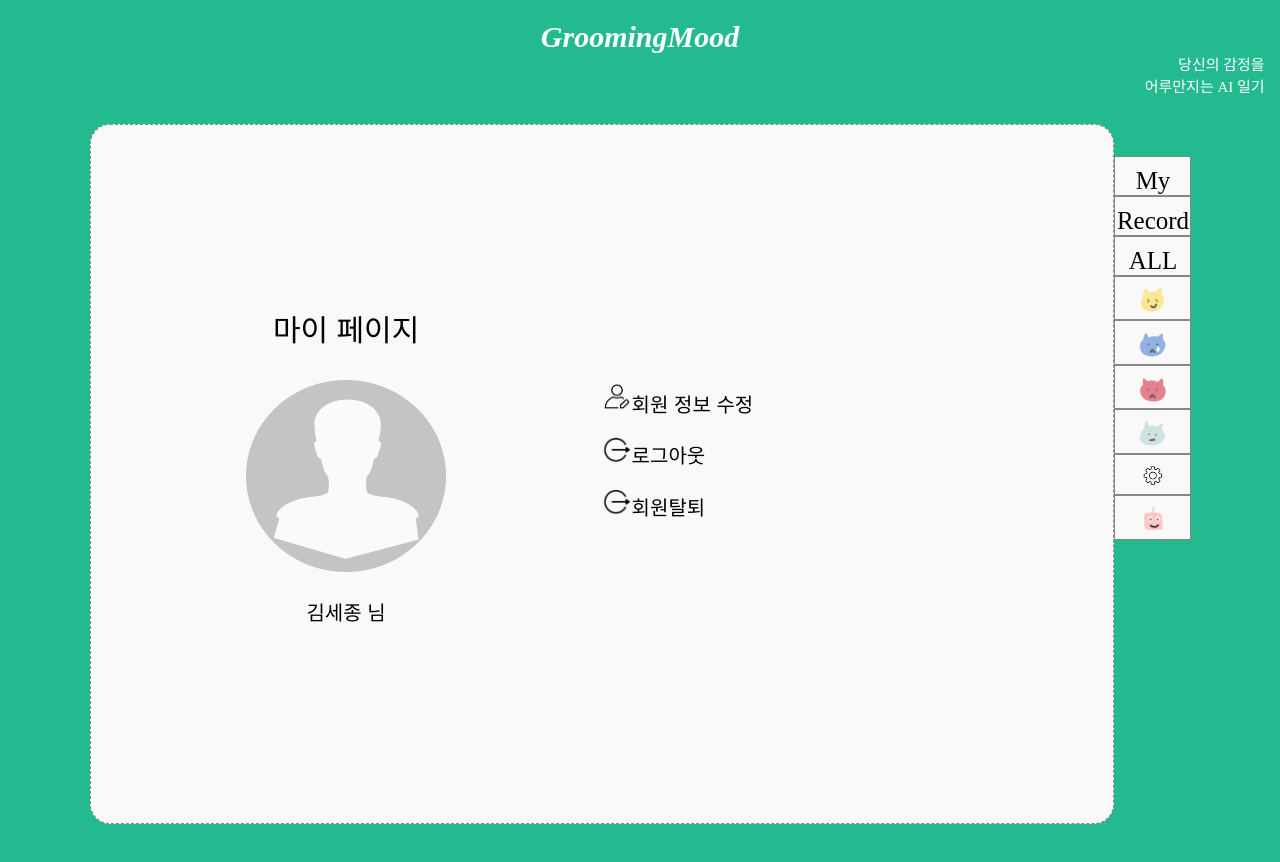
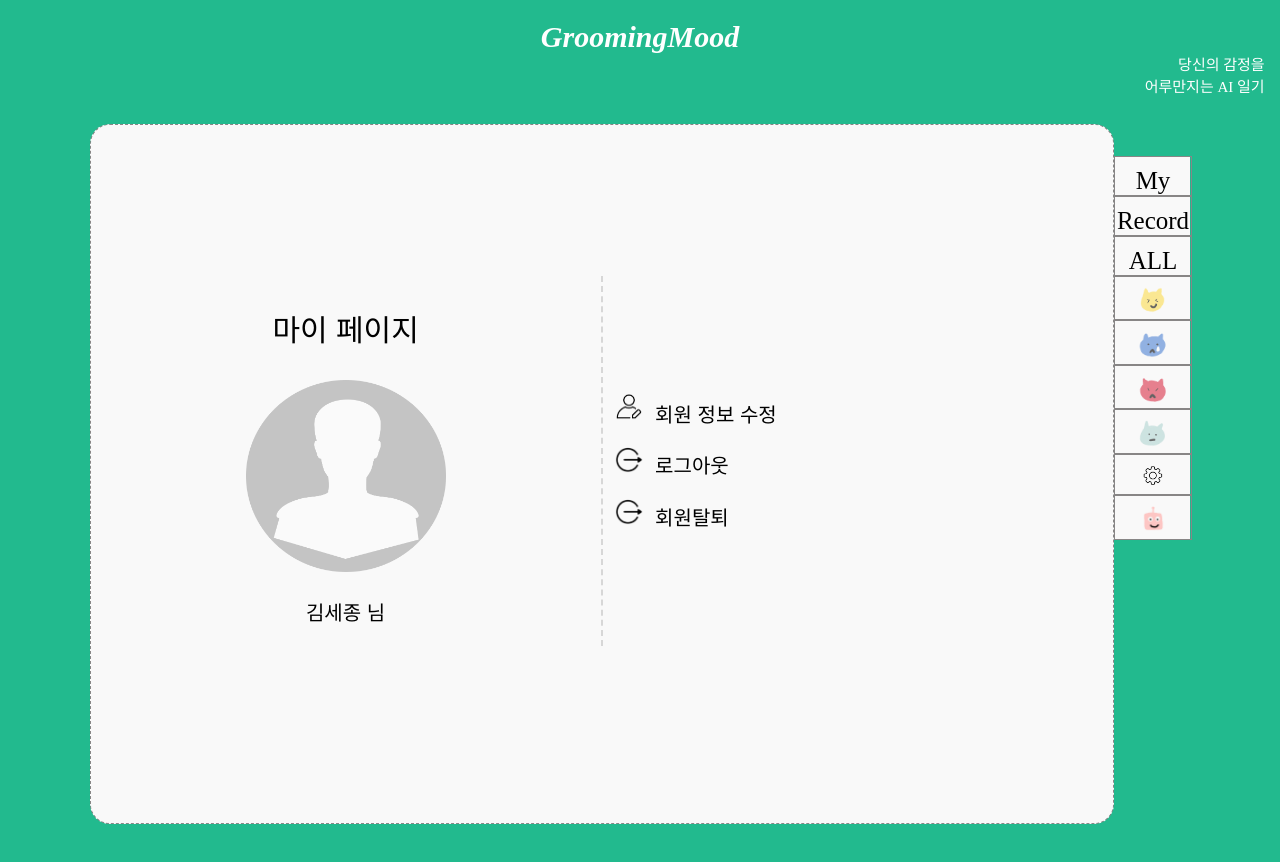
Before and after one commit to Grooming-Mood/front, a React (Create React App) app: page /setting in a window 1280 px wide. Shown: the top 862 px of the page. Built offline with nearby package versions, Linux system fonts and the light colour scheme; a web font is replaced by a local one.

Commit message:
Feat : setting 세로줄 추가

```diff
--- a/src/App.css
+++ b/src/App.css
@@ -240,6 +240,8 @@ button{
     flex: 1;
     float: left;
     flex-direction: column;
+
+    border-right: 2px dashed #D7D7D7;
 }
 .setting-right{
     /* font-family: 'KyoboHand'; */
--- a/src/views/Setting.jsx
+++ b/src/views/Setting.jsx
@@ -32,20 +32,24 @@ function Setting(props) {
                     <div className="setting-right">
                         <div>
                             <div>
+                                &nbsp;&nbsp;
                                 <img src={UserUpdate} alt={UserUpdate} style={{"width":"30px","hight":"30px"}}></img>
-                                <Link to="/setting_convert">회원 정보 수정</Link> {/*회원 정보 상세 수정 페이지*/}
+                                <Link to="/setting_convert">&nbsp;&nbsp;회원 정보 수정</Link>
                             </div>
                         </div>
                         <div>
                             <p>
+                                &nbsp;&nbsp;
                                 <img src={Logout} alt={Logout} style={{"width":"30px","hight":"30px"}}></img>
-                                로그아웃
+                                &nbsp;&nbsp;로그아웃
                             </p>
                         </div>
                         <div>
-                            <p>
+                            <div>
+                                &nbsp;&nbsp;
                                 <img src={Logout} alt={Logout} style={{"width":"30px","hight":"30px"}}></img>
-                                회원탈퇴</p>
+                                &nbsp;&nbsp;회원탈퇴
+                            </div>
                         </div>
                     </div>
                 </div>
```
